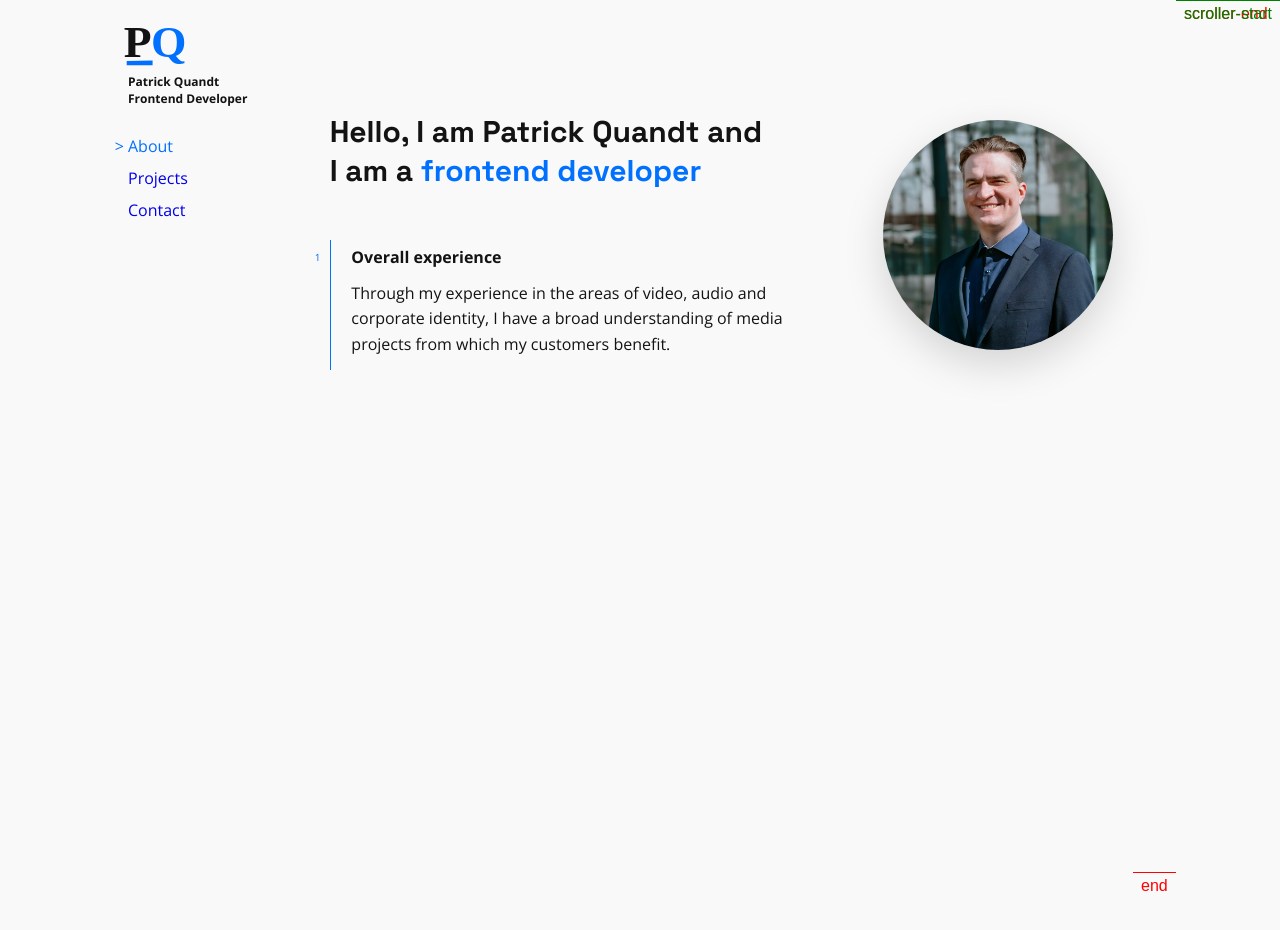
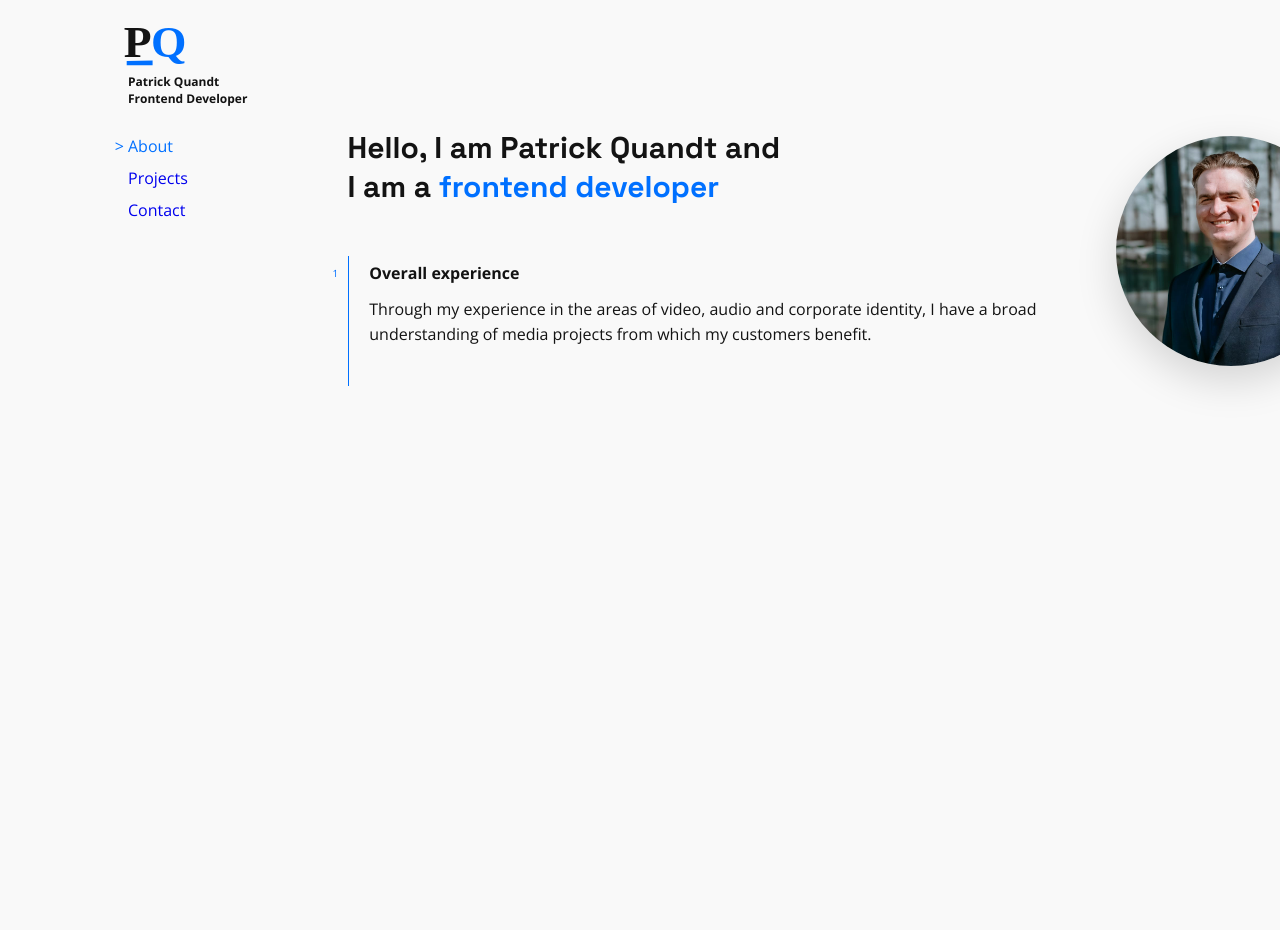
Before and after one commit to pquandt/pqweb, a React (Create React App) app: page / in a window 1280 px wide. Shown: the top 930 px of the page. Built offline with nearby package versions, Linux system fonts and the light colour scheme.

Commit message:
FIXED SCROLLY

```diff
--- a/sass/base/_base.scss
+++ b/sass/base/_base.scss
@@ -9,9 +9,6 @@
 html {
   font-size: 62.5%;
   height: 100vh;
-  // scroll-snap-type: y mandatory;
-  scroll-behavior: smooth;
-  overflow-y: scroll;
 }
 
 body {
--- a/sass/layout/_about.scss
+++ b/sass/layout/_about.scss
@@ -1,8 +1,8 @@
 .about {
-  // scroll-snap-align: start;
   padding-top: 10%;
   padding-left: 5%;
   height: 100vh;
+  position: absolute;
 
   &-headline {
     padding-left: 2.5rem;
--- a/sass/layout/_skills.scss
+++ b/sass/layout/_skills.scss
@@ -1,8 +1,8 @@
 .skills {
-  // scroll-snap-align: start;
-  padding-top: 10%;
+  padding-top: 13.5%;
   padding-left: 5%;
   height: 100vh;
+  visibility: hidden;
 
   &-span {
     font-family: $secondary-font, sans-serif;
--- a/src/components/About.js
+++ b/src/components/About.js
@@ -6,33 +6,32 @@ import { ScrollTrigger } from "gsap/ScrollTrigger";
 gsap.registerPlugin(ScrollTrigger);
 
 export default function About() {
-  const refabout = useRef(null);
+  const ref = useRef(null);
   useEffect(() => {
-    const element = refabout.current;
+    const element = ref.current;
     gsap.fromTo(
       element.querySelector(".about"),
 
       {
-        opacity: 0,
-        y: -20,
+        autoAlpha: 1,
       },
       {
-        opacity: 1,
-        y: 0,
-        delay: 1,
+        autoAlpha: 0,
 
         scrollTrigger: {
           trigger: element.querySelector(".about"),
           start: "top top",
-          markers: true,
+          end: "+=3000",
+          markers: false,
+          scrub: true,
           pin: true,
-          toggleActions: "play none none reverse",
+          anticipatePin: 1,
         },
       }
     );
   }, []);
   return (
-    <div ref={refabout}>
+    <div ref={ref}>
       <section className="about">
         <div className="about-headline">
           <h1>Hello, I am Patrick Quandt and</h1>
--- a/src/components/Skills.js
+++ b/src/components/Skills.js
@@ -6,36 +6,32 @@ gsap.registerPlugin(ScrollTrigger);
 // STILL ABOUT PAGE
 
 export default function Skills() {
-  const skillref = useRef(null);
+  const ref = useRef(null);
   useEffect(() => {
-    const element = skillref.current;
+    const element = ref.current;
     gsap.fromTo(
       element.querySelector(".skills"),
 
       {
-        opacity: 0,
-        y: -20,
+        autoAlpha: 0,
       },
       {
-        opacity: 1,
-        y: 0,
-        delay: 1,
+        autoAlpha: 1,
 
         scrollTrigger: {
           trigger: element.querySelector(".skills"),
-          start: "10px 10px",
+          start: "top top",
+          end: "+=3000",
           markers: false,
+          scrub: true,
           pin: true,
-          toggleActions: "play none none reverse",
-          // pinSpacing: false,
+          anticipatePin: 1,
         },
       }
     );
   }, []);
-
   return (
-    //first div only for ref
-    <div ref={skillref}>
+    <div ref={ref}>
       <section className="skills">
         <div>
           <h1>My Skills</h1>
--- a/src/css/style.css
+++ b/src/css/style.css
@@ -9,9 +9,7 @@
 
 html {
   font-size: 62.5%;
-  height: 100vh;
-  scroll-behavior: smooth;
-  overflow-y: scroll; }
+  height: 100vh; }
 
 body {
   background-color: #f9f9f9;
@@ -114,7 +112,8 @@ h1 {
 .about {
   padding-top: 10%;
   padding-left: 5%;
-  height: 100vh; }
+  height: 100vh;
+  position: absolute; }
   .about-headline {
     padding-left: 2.5rem;
     margin-bottom: 3rem; }
@@ -197,9 +196,10 @@ h1 {
   padding: 1rem; }
 
 .skills {
-  padding-top: 10%;
+  padding-top: 13.5%;
   padding-left: 5%;
-  height: 100vh; }
+  height: 100vh;
+  visibility: hidden; }
   .skills-span {
     font-family: "Space Grotesk", sans-serif;
     font-weight: 700;
```
